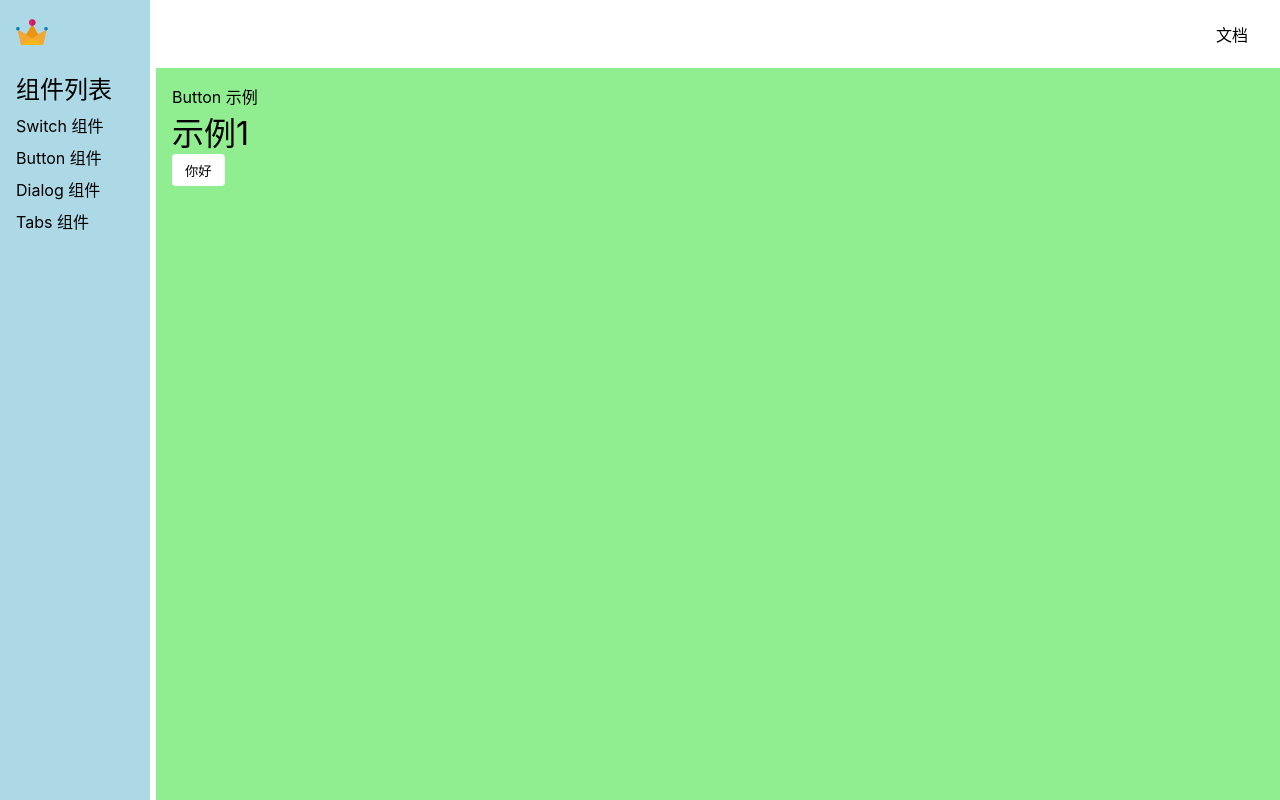
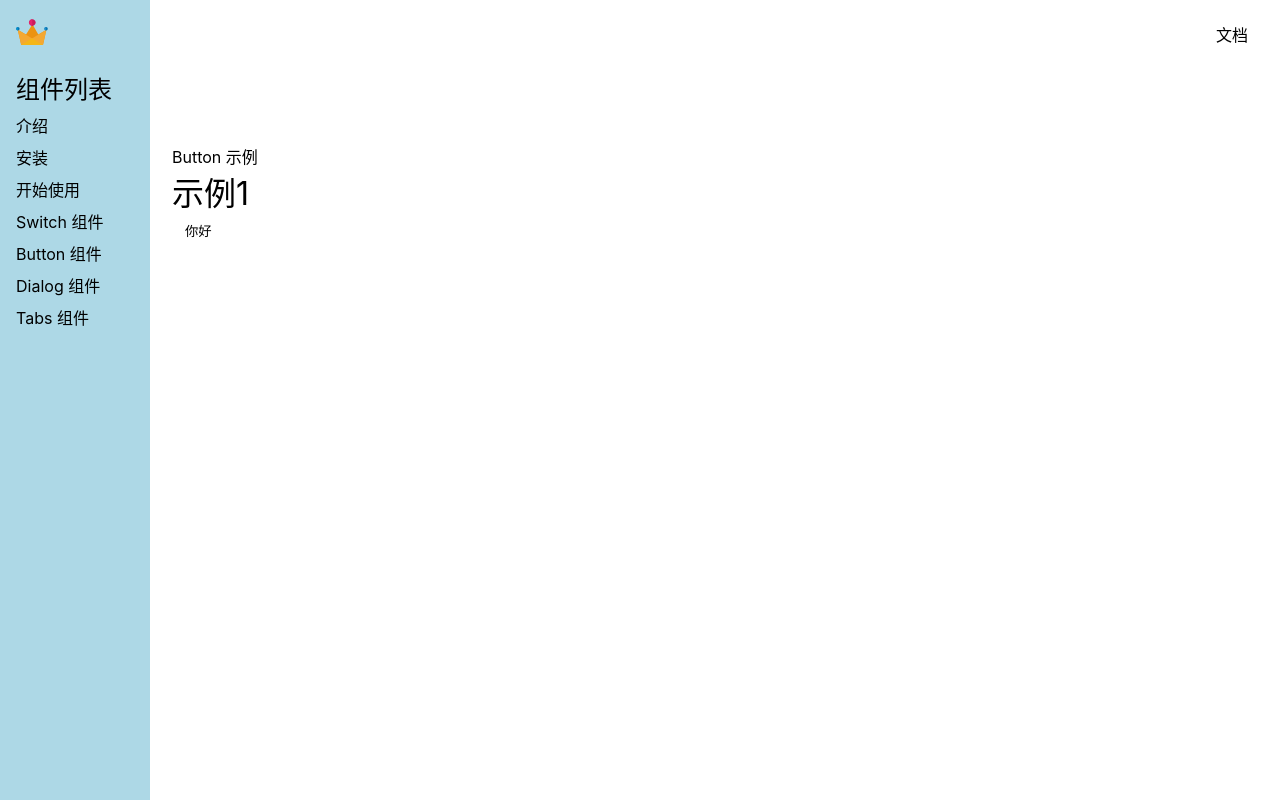
Before and after one commit to TTTTTTTZL/TTUI, a Vue app: page /#/doc/button in a window 1280 px wide. Built offline with nearby package versions, Linux system fonts and the light colour scheme.

Commit message:
创建介绍 开始 使用 路由

```diff
--- /dev/null
+++ b/src/components/DocDemo.vue
@@ -0,0 +1,15 @@
+<template>
+  <div>DocDemo</div>
+</template>
+
+<script lang="ts">
+import { defineComponent } from 'vue'
+
+export default defineComponent({
+  setup() {
+    return {}
+  },
+})
+</script>
+
+<style scoped></style>
--- a/src/views/Doc.vue
+++ b/src/views/Doc.vue
@@ -4,6 +4,17 @@
     <div class="content">
       <aside v-if="menuVisible">
         <h2>组件列表</h2>
+        <ol>
+          <li>
+            <router-link to="/doc/intro">介绍</router-link>
+          </li>
+          <li>
+            <router-link to="/doc/install">安装</router-link>
+          </li>
+          <li>
+            <router-link to="/doc/get-started">开始使用</router-link>
+          </li>
+        </ol>
         <ol>
           <li>
             <router-link to="/doc/switch">Switch 组件</router-link>
@@ -50,7 +61,7 @@
   }
   > .content {
     flex-grow: 1;
-    // padding-top: 60px;
+    padding-top: 60px;
     padding-left: 156px;
     @media (max-width: 500px) {
       padding-left: 0;
@@ -65,7 +76,7 @@
   > main {
     flex-grow: 1;
     padding: 16px;
-    background: lightgreen;
+    background: white;
   }
 }
 aside {
--- /dev/null
+++ b/src/views/GetStarted.vue
@@ -0,0 +1,15 @@
+<template>
+  <div>开始使用</div>
+</template>
+
+<script lang="ts">
+import { defineComponent } from 'vue'
+
+export default defineComponent({
+  setup() {
+    return {}
+  },
+})
+</script>
+
+<style scoped></style>
--- /dev/null
+++ b/src/views/Install.vue
@@ -0,0 +1,15 @@
+<template>
+  <div>Install 安装</div>
+</template>
+
+<script lang="ts">
+import { defineComponent } from 'vue'
+
+export default defineComponent({
+  setup() {
+    return {}
+  },
+})
+</script>
+
+<style scoped></style>
--- /dev/null
+++ b/src/views/intro.vue
@@ -0,0 +1,15 @@
+<template>
+  <div>intro</div>
+</template>
+
+<script lang="ts">
+import { defineComponent } from 'vue'
+
+export default defineComponent({
+  setup() {
+    return {}
+  },
+})
+</script>
+
+<style scoped></style>
```
Also changed, not shown: src/router.ts (+8 -0 lines).
